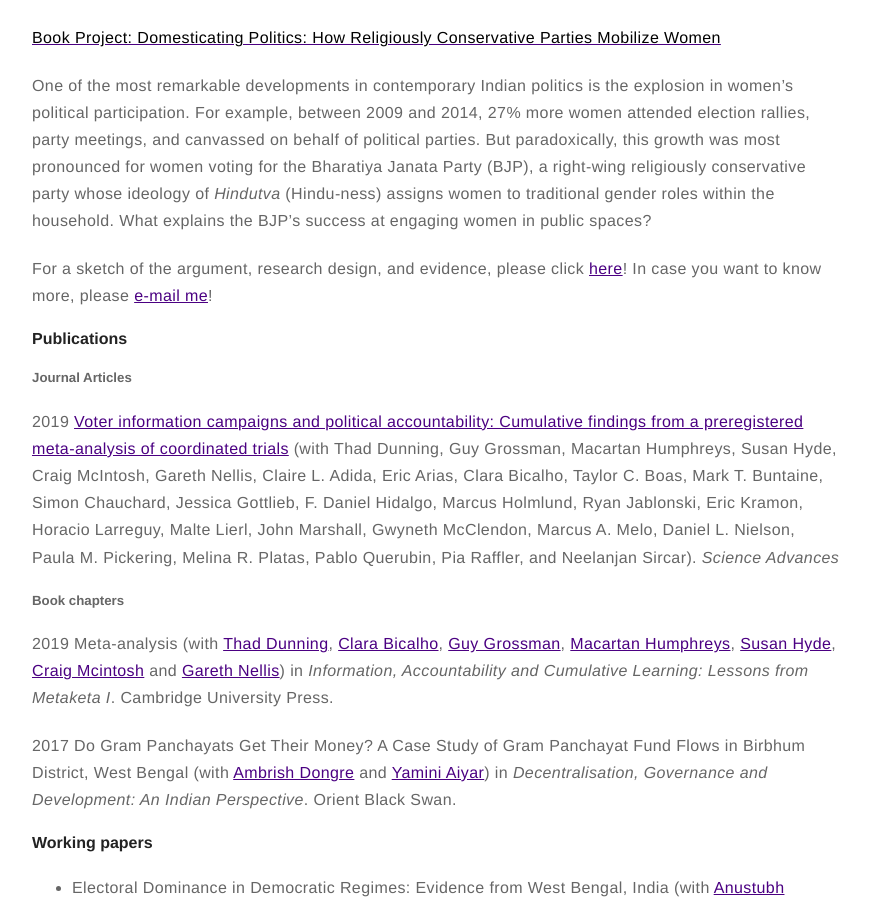
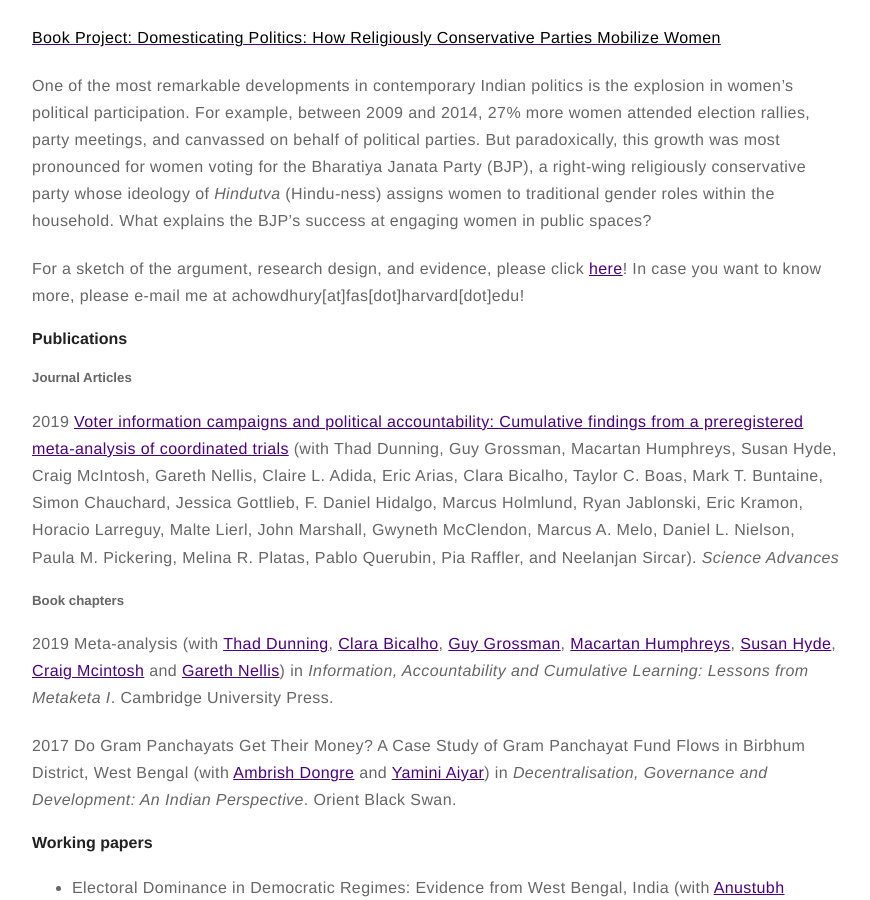
Before and after one commit to anirvanchowdhury/anirvanchowdhury.github.io, a Jekyll site: the page built from research.md, in a window 1280 px wide and 900 px high, scrolled down 630 px. Shown: the whole window, without its empty margins (203-1073 px from the left). Built offline with Jekyll 4.4.1, drawn with Linux system fonts in a browser that asks for light colours.

Commit message:
Update research.md

```diff
--- a/research.md
+++ b/research.md
@@ -12,7 +12,7 @@ I study the links between social norms and political participation with a focus
 
 One of the most remarkable developments in contemporary Indian politics is the explosion in women’s political participation. For example, between 2009 and 2014, 27% more women attended election rallies, party meetings, and canvassed on behalf of political parties. But paradoxically, this growth was most pronounced for women voting for the Bharatiya Janata Party (BJP), a right-wing religiously conservative party whose ideology of _Hindutva_ (Hindu-ness) assigns women to traditional gender roles within the household. What explains the BJP’s success at engaging women in public spaces?
 
-For a sketch of the argument, research design, and evidence, please click [here](https://anirvanchowdhury.github.io/book/)! In case you want to know more, please [e-mail me](achowdhury@fas.harvard.edu)!
+For a sketch of the argument, research design, and evidence, please click [here](https://anirvanchowdhury.github.io/book/)! In case you want to know more, please e-mail me at achowdhury[at]fas[dot]harvard[dot]edu!
 
 
 #### Publications
```
